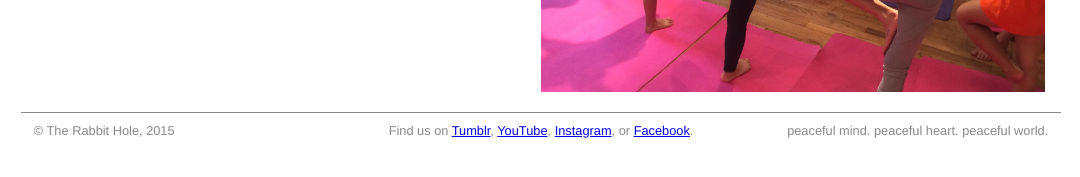
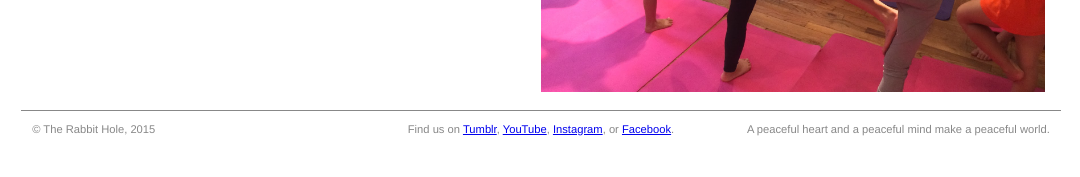
Before and after one commit to tsmall/rabbithole, a Jekyll site: the page built from index.md, in a window 1280 px wide. Shown: the part 588-765 px from the top of the page, without its empty margins (99-1179 px from the left). Built offline with Jekyll 4.4.1, drawn with Linux system fonts in a browser that asks for light colours; some web fonts are replaced; Markdown is read by kramdown in place of the engine named in the settings.

Commit message:
Change tagline in footer
Since the new tagline is longer than the previous one, it wrapped to a second
line by default. So I also made the footer's font size a little bit smaller.

```diff
--- a/_layouts/default.html
+++ b/_layouts/default.html
@@ -40,7 +40,9 @@
                     <a href="http://instagram.com/rabbitholenyc">Instagram</a>, or
                     <a href="https://www.facebook.com/rabbitholenyc">Facebook</a>.
                 </section>
-                <section class="footer-right">peaceful mind. peaceful heart. peaceful world.</section>
+                <section class="footer-right">
+                    A peaceful heart and a peaceful mind make a peaceful world.
+                </section>
             </footer>
         </div>
     </body>
--- a/css/main.css
+++ b/css/main.css
@@ -68,7 +68,7 @@ footer {
     clear: both;
     border-top: 1px solid #888;
     color: #888;
-    font-size: 0.8em;
+    font-size: 0.7em;
 
     display: -webkit-flex;
     display: -ms-flexbox;
```
